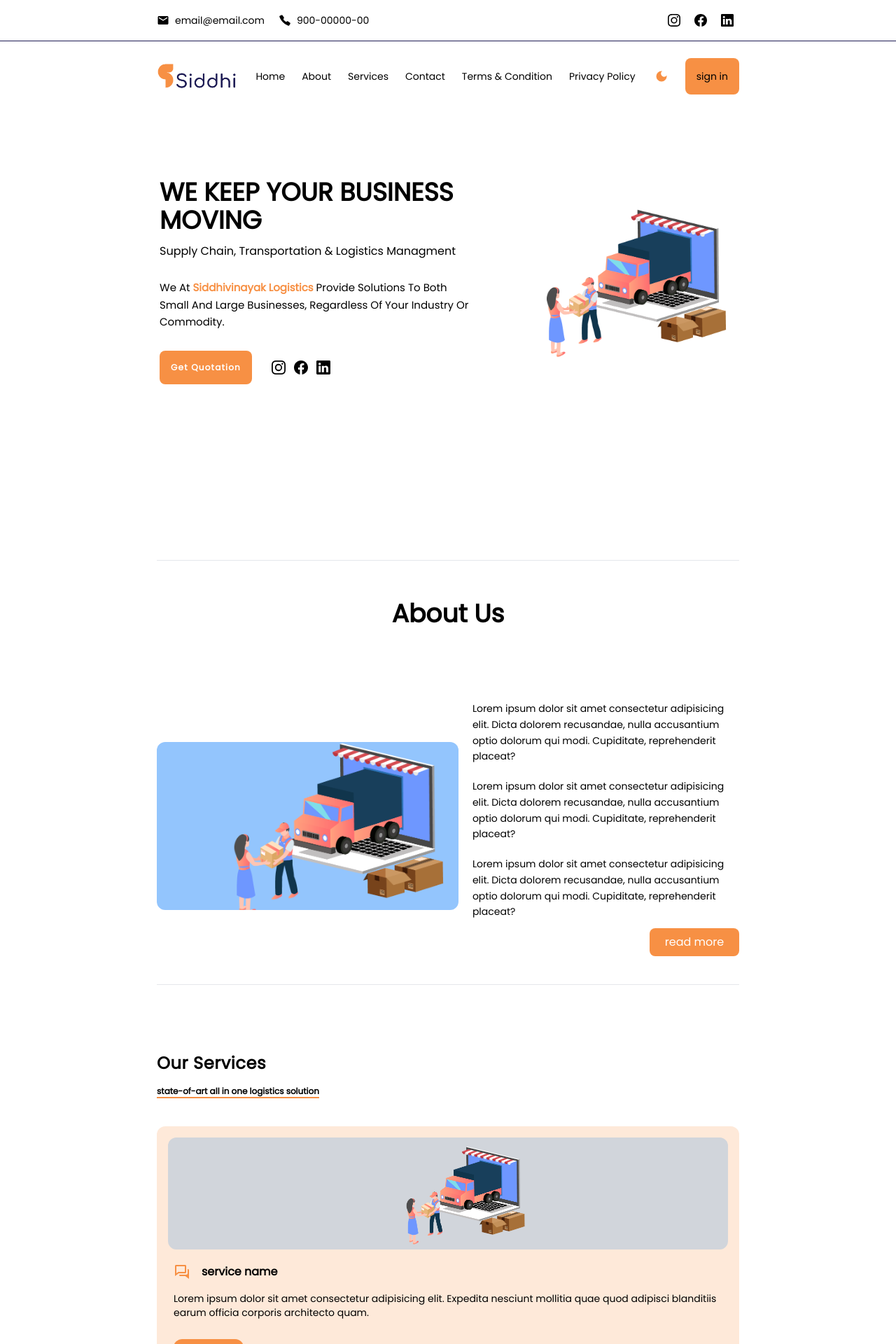
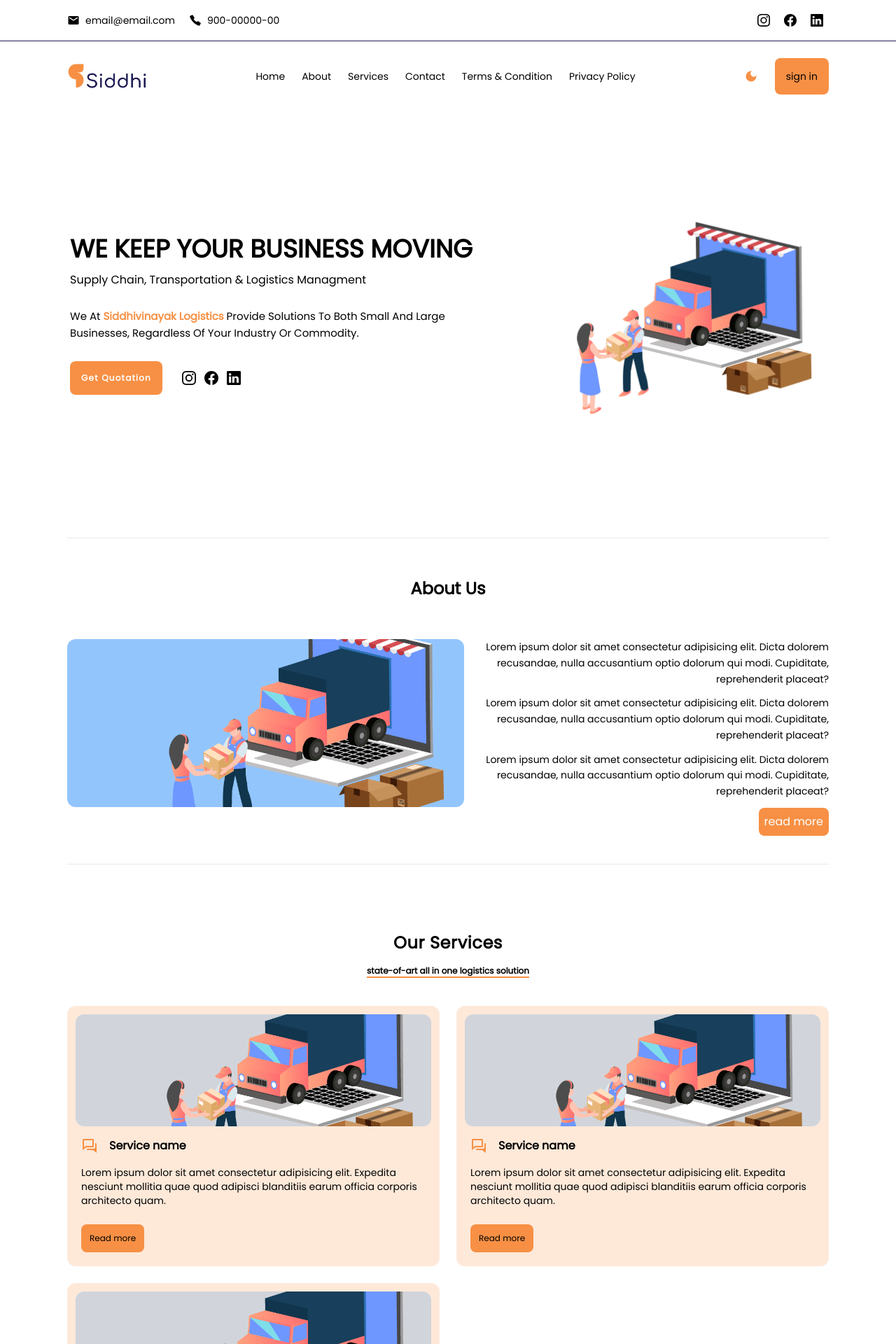
Before and after one commit to iamadityamall/transport-service-landing-page, a React (Create React App) app: page / in a window 1280 px wide. Shown: the top 1920 px of the page at 70% size. Built offline with nearby package versions, Linux system fonts and the light colour scheme.

Commit message:
updated for tablet

```diff
--- a/src/components/Home/About.jsx
+++ b/src/components/Home/About.jsx
@@ -5,26 +5,26 @@ const About = () => {
   return (
     <section
       id="about"
-      className="font-poppins flex flex-col space-y-3 py-10 md:items-center md:py-10 md:space-y-20"
+      className="font-poppins flex flex-col space-y-3 py-10 md:items-center md:py-10 md:space-y-10"
     >
       <div>
-        <h1 className="text-2xl py-4 font-bold capitalize md:text-4xl">about us</h1>
+        <h1 className="text-2xl py-4 font-bold capitalize md:text-2xl">about us</h1>
       </div>
-      <div className="flex flex-col space-y-5 md:flex-row md:items-center md:justify-between md:space-y-0 md:space-x-5
+      <div className="flex flex-col space-y-5 md:flex-row md:items-start md:justify-between md:space-y-0 md:space-x-5
       ">
         <figure className=" bg-blue-300 rounded-xl overflow-hidden">
           <img src="./images/delivery.png" alt="company-logo" className="h-[30vh] w-[100vw] object-cover"/>
         </figure>
-        <div className="flex flex-col md:space-y-1 md:text-right md:items-end
+        <div className="flex flex-col md:text-right md:items-end md:space-y-3
         ">
           {data.map((item) => {
             return (
-              <p key={item.id} className="py-2 leading-relaxed text-sm md:py-2 text-left">
+              <p key={item.id} className="py-2 leading-relaxed text-sm text-left md:py-0 md:text-right">
                 {item.info}
               </p>
             );
           })}
-          <button className="bg-colorOne text-white p-2 rounded-lg mt-4 md:mt-0 md:w-32">
+          <button className="bg-colorOne text-white p-2 rounded-lg mt-4 md:mt-0">
             read more
           </button>
         </div>
--- a/src/components/Home/CallToAction.jsx
+++ b/src/components/Home/CallToAction.jsx
@@ -6,39 +6,39 @@ import { ImClock } from "react-icons/im";
 
 const CallToAction = () => {
   return (
-    <section className="flex flex-col py-20 space-y-4 font-poppins">
-      <div className="flex justify-between items-center">
-        <div className="text-colorOne text-5xl p-2">
+    <section className="flex flex-col py-12 space-y-4 font-poppins md:flex-row md:space-y-0 md:items-start md:justify-between md:space-x-4">
+      <div className="flex justify-between items-center md:items-start">
+        <div className="text-colorOne text-5xl p-2 md:text-2xl">
           <FaRegMap />
         </div>
-        <div className="p-2">
-          <h1>Address</h1>
+        <div className="p-2 md:text-xs">
+          <h1>ADDRESS</h1>
           <p>Lorem, ipsum dolor sit amet consectetur adipisicing elit.</p>
         </div>
       </div>
-      <div className="flex items-center">
-        <div className="text-colorOne text-5xl p-2">
+      <div className="flex item-center md:items-start">
+        <div className="text-colorOne text-5xl p-2 md:text-2xl">
           <BsFillTelephoneFill />
         </div>
-        <div className="p-2">
+        <div className="p-2 md:text-xs">
           <h1>Call</h1>
           <p>+919000000000</p>
         </div>
       </div>
-      <div className="flex items-center">
-        <div className="text-colorOne text-5xl p-2">
+      <div className="flex items-center md:items-start">
+        <div className="text-colorOne text-5xl p-2 md:text-2xl">
           <GrMail />
         </div>
-        <div className="p-2">
+        <div className="p-2 md:text-xs">
           <h1>Send us message</h1>
           <p>email@email.com</p>
         </div>
       </div>
-      <div className="flex items-center">
-        <div className="text-colorOne text-5xl p-2">
+      <div className="flex items-center md:items-start">
+        <div className="text-colorOne text-5xl p-2 md:text-2xl">
           <ImClock />
         </div>
-        <div className="p-2">
+        <div className="p-2 md:text-xs">
           <h1>Opening hours</h1>
           <p>9:00 am - 10:00 pm</p>
         </div>
--- a/src/components/Home/Card.jsx
+++ b/src/components/Home/Card.jsx
@@ -3,12 +3,12 @@ import { BiConversation } from "react-icons/bi";
 
 const Card = () => {
   return (
-    <article className="w-full bg-colorOne/20 text-black p-4 rounded-xl space-y-3 font-poppinss">
+    <article className="w-full bg-colorOne/20 text-black p-3 rounded-xl space-y-2 font-poppinss">
       <figure>
         <img
           src="./images/delivery.png"
           alt="service-logo"
-          className="rounded-xl bg-gray-300 h-40 w-full object-contain"
+          className="rounded-xl bg-gray-300 h-40 w-full object-cover"
         />
       </figure>
       <div className="flex flex-col">
@@ -16,7 +16,7 @@ const Card = () => {
           <div className="p-2 text-colorOne text-2xl">
             <BiConversation />
           </div>
-          <div className="p-2 font-bold font-poppins">service name</div>
+          <div className="p-2 font-bold font-poppins">Service name</div>
         </div>
         <p className="p-2 text-sm">
           Lorem ipsum dolor sit amet consectetur adipisicing elit. Expedita
@@ -25,7 +25,7 @@ const Card = () => {
         </p>
       </div>
       <div className="p-2">
-        <button className="bg-colorOne p-2 rounded-xl">read more</button>
+        <button className="bg-colorOne p-3 rounded-lg md:text-xs">Read more</button>
       </div>
     </article>
   );
--- a/src/components/Home/Contact.jsx
+++ b/src/components/Home/Contact.jsx
@@ -4,9 +4,9 @@ const Contact = () => {
   return (
     <section
       id="#contact"
-      className="flex flex-col items-start font-poppins py-14"
+      className="flex flex-col items-start font-poppins py-14 md:items-center"
     >
-      <div className="flex flex-col items-start space-y-2">
+      <div className="flex flex-col items-start space-y-2 md:items-center">
         <h1 className="text-2xl font-bold capitalize py-4">contact us</h1>
         <p className="border-b-2 border-colorOne text-sm">send your query</p>
         <p className="py-2 text-xs">
@@ -14,8 +14,8 @@ const Contact = () => {
           directly visit our office
         </p>
       </div>
-      <div className="flex flex-col w-full space-y-10">
-        <div className="flex flex-col py-10 items-start">
+      <div className="flex flex-col w-full space-y-10 md:flex-row md:justify-between md:space-y-0 md:items-start md:mt-10">
+        <div className="flex flex-col py-10 items-start md:py-0">
           <form className="text-black flex flex-col space-y-2 p-3 rounded-xl bg-colorOne/25 w-full">
             <input
               type="text"
--- a/src/components/Home/Hero.jsx
+++ b/src/components/Home/Hero.jsx
@@ -4,7 +4,7 @@ import { BsInstagram, BsFacebook, BsLinkedin } from "react-icons/bs";
 
 const Hero = () => {
   return (
-    <section className="h-screen w-full lg:h-screen flex items-center justify-center md:justify-between">
+    <section className="h-screen w-full md:h-[80vh] md:mt-32 flex items-center justify-center md:justify-end">
       <div className="flex flex-col capitalize font-poppins space-y-1 py-10 items-start md:w-[50vw]">
         <h3 className="text-4xl py-2 font-bold px-1 uppercase ">
           we keep your business moving
--- a/src/components/Home/QuickCallToAction.jsx
+++ b/src/components/Home/QuickCallToAction.jsx
@@ -6,7 +6,7 @@ import { BsLinkedin, BsInstagram, BsFacebook } from "react-icons/bs";
 const QuickCallToAction = () => {
   return (
     <div className="w-full hidden md:flex border-b-[1px] border-colorTwo ">
-      <div className="flex justify-between items-center w-[90vw] mx-auto py-3 text-[14px] font-poppins  xl:w-[65vw]">
+      <div className="flex justify-between items-center w-[90vw] mx-auto py-3 text-[14px] font-poppins  lg:w-[85vw]">
         <div className="flex items-center space-x-5">
           <div className="flex items-center justify-center space-x-2">
             <div>
--- a/src/components/Home/Services.jsx
+++ b/src/components/Home/Services.jsx
@@ -5,9 +5,9 @@ const Services = () => {
   return (
     <section
       id="services"
-      className="md:h-screen py-20 flex flex-col space-y-10 font-poppins items-start"
+      className="py-20 flex flex-col space-y-10 font-poppins items-start md:items-center"
     >
-      <div>
+      <div className="md:flex md:flex-col md:items-center">
         <h1 className="text-2xl py-4 font-bold tracking-wide capitalize">
           our services
         </h1>
@@ -15,7 +15,7 @@ const Services = () => {
           state-of-art all in one logistics solution
         </p>
       </div>
-      <div className="flex flex-col space-y-6">
+      <div className="flex flex-col space-y-6 md:space-y-0 md:grid md:grid-cols-2 md:gap-6">
         <Card />
         <Card />
         <Card />
--- a/src/components/Navbar.jsx
+++ b/src/components/Navbar.jsx
@@ -30,7 +30,7 @@ const Navbar = () => {
         }`}
       >
         <QuickCallToAction />
-        <nav className="font-poppins w-[90vw] mx-auto xl:w-[65vw]">
+        <nav className="font-poppins w-[90vw] mx-auto lg:w-[85vw]">
           <section className="flex justify-between items-center sm:text-2xl py-3 md:py-4 lg:py-6">
             <div className="">
               <img
--- a/src/pages/Home.jsx
+++ b/src/pages/Home.jsx
@@ -3,13 +3,13 @@ import Hero from "../components/Home/Hero";
 import About from "../components/Home/About";
 import Services from "../components/Home/Services";
 import Contact from "../components/Home/Contact";
-import Reviews from "../components/Home/Reviews";
-import Questions from "../components/Home/Questions";
+// import Reviews from "../components/Home/Reviews";
+// import Questions from "../components/Home/Questions";
 import CallToAction from "../components/Home/CallToAction";
 
 const Home = () => {
   return (
-    <main className="w-[90vw] mx-auto xl:w-[65vw] scroll-smooth">
+    <main className="w-[90vw] mx-auto lg:w-[85vw] scroll-smooth">
       <Hero />
       <hr/>
       <About />
@@ -17,10 +17,10 @@ const Home = () => {
       <Services />
       <hr />
       <Contact />
+      {/* <hr/> */}
+      {/* <Reviews />
       <hr/>
-      <Reviews />
-      <hr/>
-      <Questions />
+      <Questions /> */}
       <hr/>
       <CallToAction />
       <hr/>
```
Also changed, not shown: src/components/Footer.jsx (+20 -18 lines).
